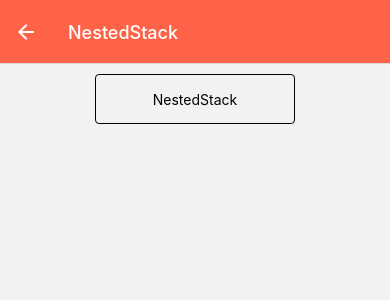
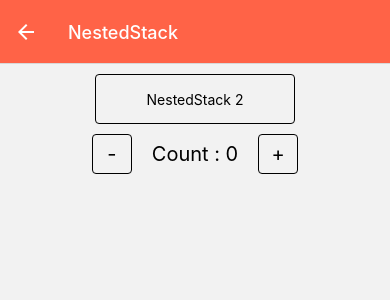
Before and after one commit to dlgmltjr0925/react-native-global-state, a React Native app: screen /NestedStack in a window 390 px wide. Shown: the top 300 px of the page. Built offline with nearby package versions, Linux system fonts and the light colour scheme.

Commit message:
Counter Context 구현

```diff
--- a/App.tsx
+++ b/App.tsx
@@ -1,11 +1,14 @@
+import { CounterProvider } from './src/context/CounterContext';
 import MainStackNavigation from './src/navigation/MainStackNavigation';
 import { NavigationContainer } from '@react-navigation/native';
 import React from 'react';
 
 export default function App() {
   return (
-    <NavigationContainer>
-      <MainStackNavigation />
-    </NavigationContainer>
+    <CounterProvider>
+      <NavigationContainer>
+        <MainStackNavigation />
+      </NavigationContainer>
+    </CounterProvider>
   );
 }
--- /dev/null
+++ b/src/context/CounterContext.tsx
@@ -0,0 +1,37 @@
+import { PropsWithChildren, createContext, useCallback, useState } from 'react';
+
+import React from 'react';
+
+interface CounterContextValue {
+  count: number;
+  increase: () => void;
+  decrease: () => void;
+}
+
+interface CounterProviderProps {}
+
+export const CounterContext = createContext<CounterContextValue>({
+  count: 0,
+  increase: () => {},
+  decrease: () => {},
+});
+
+export function CounterProvider({
+  children,
+}: PropsWithChildren<CounterProviderProps>) {
+  const [count, setCount] = useState<number>(0);
+
+  const increase = useCallback(() => {
+    setCount(count + 1);
+  }, [count]);
+
+  const decrease = useCallback(() => {
+    setCount(count - 1);
+  }, [count]);
+
+  return (
+    <CounterContext.Provider value={{ count, increase, decrease }}>
+      {children}
+    </CounterContext.Provider>
+  );
+}
--- a/src/screen/NestedStack.tsx
+++ b/src/screen/NestedStack.tsx
@@ -1,10 +1,12 @@
 import { Pressable, StyleSheet, Text, View } from 'react-native';
-import React, { useCallback } from 'react';
+import React, { useCallback, useContext } from 'react';
 import {
   StackActions,
   useNavigation,
   useNavigationState,
 } from '@react-navigation/native';
+
+import { CounterContext } from '../context/CounterContext';
 
 export default function NestedStack() {
   const index = useNavigationState(state => state.index);
@@ -12,6 +14,8 @@ export default function NestedStack() {
   console.log(`[SCREEN] ${screenKey}`);
 
   const navigation = useNavigation();
+
+  const { count, increase, decrease } = useContext(CounterContext);
 
   const handlePress = useCallback(
     () => navigation.dispatch(StackActions.push('NestedStack')),
@@ -21,8 +25,17 @@ export default function NestedStack() {
   return (
     <View style={styles.container}>
       <Pressable style={styles.buttonWrapper} onPress={handlePress}>
-        <Text>NestedStack</Text>
+        <Text>{`NestedStack ${index + 1}`}</Text>
       </Pressable>
+      <View style={styles.counterWrapper}>
+        <Pressable style={styles.counterButton} onPress={decrease}>
+          <Text style={styles.counterText}>-</Text>
+        </Pressable>
+        <Text style={styles.counterText}>Count : {count}</Text>
+        <Pressable style={styles.counterButton} onPress={increase}>
+          <Text style={styles.counterText}>+</Text>
+        </Pressable>
+      </View>
     </View>
   );
 }
@@ -41,4 +54,22 @@ const styles = StyleSheet.create({
     borderWidth: 1,
     marginTop: 10,
   },
+  counterWrapper: {
+    flexDirection: 'row',
+    justifyContent: 'center',
+    alignItems: 'center',
+    marginTop: 10,
+  },
+  counterText: {
+    fontSize: 20,
+  },
+  counterButton: {
+    marginHorizontal: 20,
+    width: 40,
+    height: 40,
+    borderRadius: 4,
+    borderWidth: 1,
+    justifyContent: 'center',
+    alignItems: 'center',
+  },
 });
```
